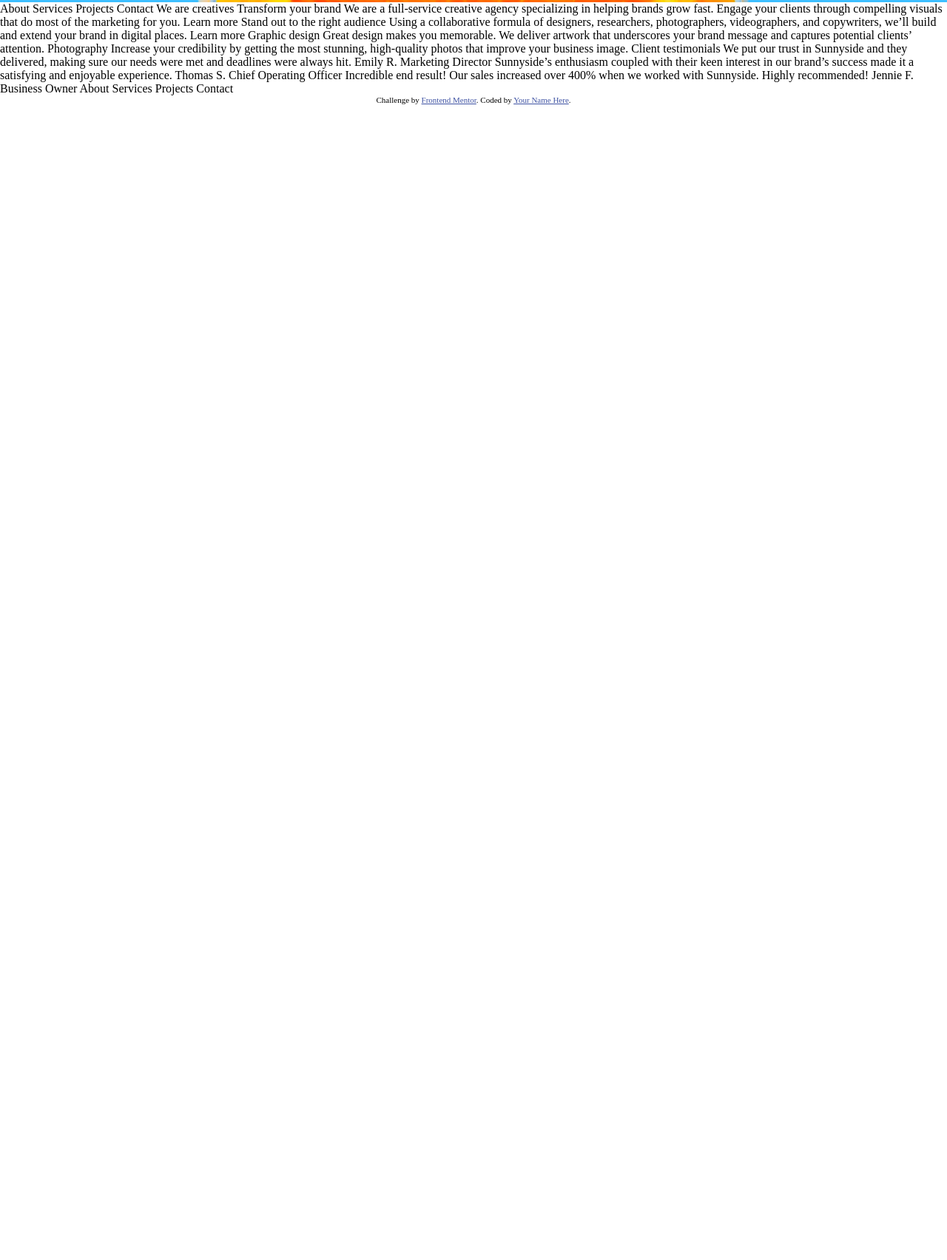
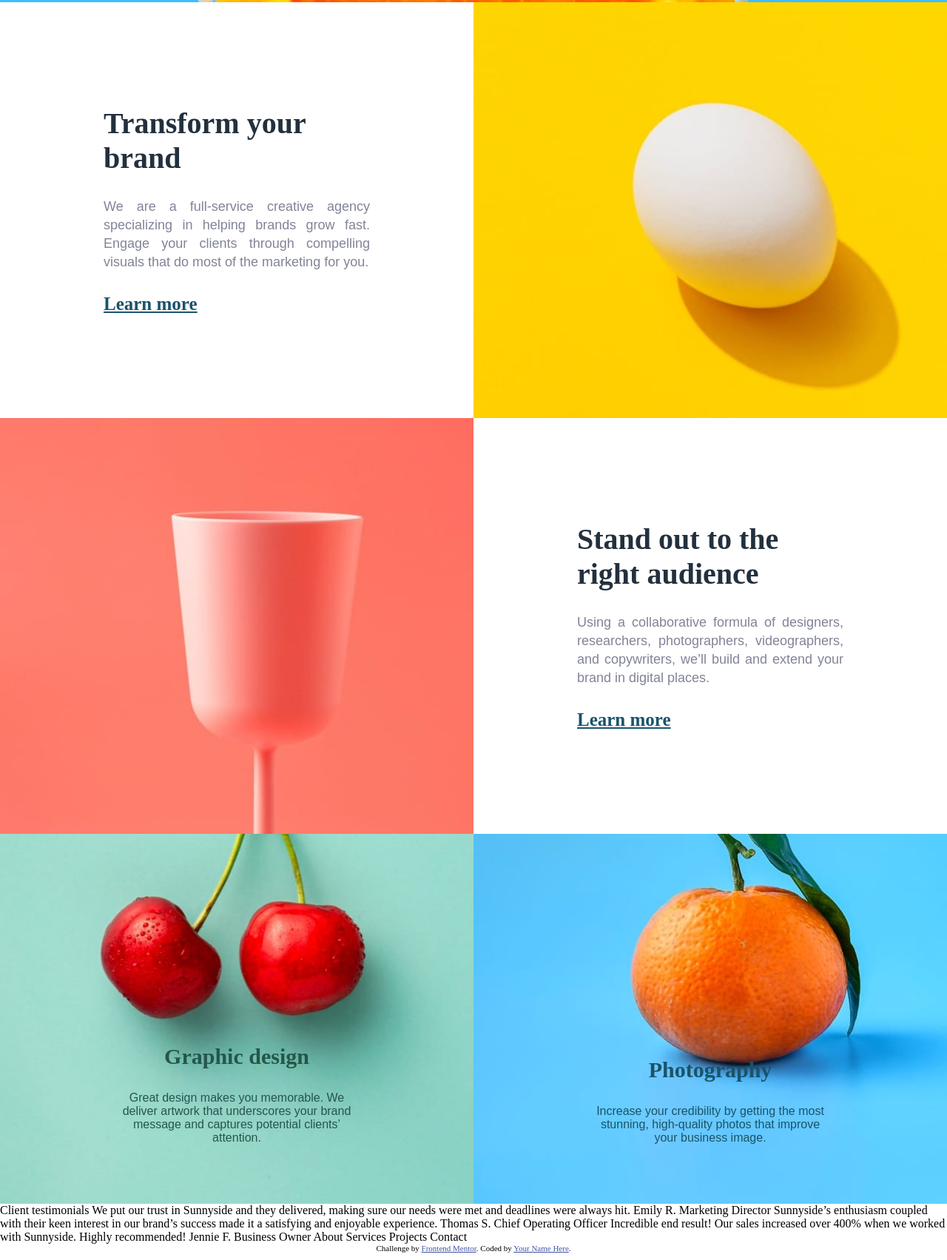
Before and after one commit to hakim-az/web-02-Sunnyside, a plain HTML site: page index.html in a window 1280 px wide. Shown: the part 697-2400 px from the top of the page at 74% size. Drawn offline with Linux system fonts and the light colour scheme.

Commit message:
Finsish the first , second and third section

```diff
--- a/css/style.css
+++ b/css/style.css
@@ -177,5 +177,139 @@ body{
 }
 /* HEADER START END */
 
+/* SECTIONEs STYLE START */
+.first-section , .second-section , .third-section{
+    width: 100%;
+    display: flex;
+    flex-direction: row;
+    justify-content: center;
+}
+.image{
+    background-size: cover;
+    background-position: center center;
+}
+.content{
+    padding: 30px;
+    display: flex;
+    flex-direction: column;
+    justify-content: center;
+    padding: 140px;
+}
+.content h2{
+    font-size: 2.5rem;
+    margin-bottom: 30px;
+}
+.first-section h2{
+    width: 80%;
+}
+.content p{
+    width: 100%;
+    text-align: justify;
+    line-height: 25px;
+    margin-bottom: 30px;
+}
+.content .learn-more{
+    font-size: 25px;
+    color: var(--blue);
+    font-weight: 600;
+    cursor: pointer;
+}
+.left , .right{
+    width: 50%;
+    max-width: 700px;
+}
+.first-section .right{
+    background-image: url(../images/desktop/image-transform.jpg);
+    background-repeat: no-repeat;
+}
+.second-section .left{
+    background-image: url(../images/desktop/image-stand-out.jpg);
+    background-repeat: no-repeat;
+}
+.third-section .left{
+    background-image: url(../images/desktop/image-graphic-design.jpg);
+    background-repeat: no-repeat;
+}
+.third-section .right{
+    background-image: url(../images/desktop/image-photography.jpg);
+    background-repeat: no-repeat;
+}
+.third-section .left , .third-section .right{
+    height: 70vh;
+    max-height: 500px;
+    display: flex;
+    align-items: flex-end;
+}
+.text{
+    padding-bottom: 80px;
+    width: 50%;
+    margin: 0 auto;
+}
+.text h4{
+    font-size: 30px;
+    text-align: center;
+    margin-bottom: 30px;
+}
+.text p{
+    text-align: center;
+    font-size: 16px;
+}
+.third-section .left h4 , .third-section .left p{
+    color: var(--green);
+}
+.third-section .right h4 , .third-section .right p{
+    color: var(--blue);
+}
+@media only screen and (max-width: 768px){
+    .first-section , .second-section , .third-section{
+        flex-direction: column;
+        align-items: center;
+    }
+    .left , .right{
+        width: 100%;
+    }
+    .content{
+        align-items: center;
+        text-align: center;
+        padding: 15%;
+    }
+    .content p{
+        text-align: center;
+    }
+    .first-section .right{
+        background-image: url(../images/mobile/image-transform.jpg);
+        background-position: center center;
+        background-size: cover;
+        height: 70vh;
+    }
+    .second-section .left{
+        background-image: url(../images/mobile/image-stand-out.jpg);
+        background-position: center center;
+        background-size: cover;
+        height: 70vh;
+    }
+    .third-section .left{
+        background-image: url(../images/mobile/image-graphic-design.jpg);
+        background-size: cover;
+        height: 90vh;
+        max-height: 90vh;
+        background-position: center top;
+    }
+    .third-section .right{
+        background-image: url(../images/mobile/image-photography.jpg);
+        background-size: cover;
+        background-position: top center;
+        height: 90vh;
+        max-height: 90vh;
+    }
+    .first-section{
+        flex-direction: column-reverse;
+    }
+    .text{
+        width: 90%;
+    }
+}
+/* SECTIONs STYLE END */
+
 .attribution { font-size: 11px; text-align: center; }
 .attribution a { color: hsl(228, 45%, 44%); }
--- a/index.html
+++ b/index.html
@@ -39,31 +39,55 @@
   </header>
   <!-- HEADER END -->
 
-  About
-  Services
-  Projects
-  Contact
+  <!-- FIRST SECTION START -->
+  <section class="first-section">
+      <div class="left content">
+        <h2>Transform your brand</h2>
+        <p>
+          We are a full-service creative agency specializing in helping brands grow fast.
+          Engage your clients through compelling visuals that do most of the marketing for you.
+        </p>
+        <a href="" class="learn-more"> Learn more</a>
+      </div>
+      <div class="right impage"></div>
+  </section>
+  <!-- FIRST SECTION END -->
 
-  We are creatives
+   <!-- SECOND SECTION START -->
+   <section class="second-section">
+    <div class="left impage"></div>
+    <div class="right content">
+      <h2> Stand out to the right audience</h2>
+      <p>
+        Using a collaborative formula of designers, researchers, photographers, videographers, and copywriters, we’ll build and extend your brand in digital places.
+      </p>
+      <a href="" class="learn-more"> Learn more</a>
+    </div>
+  </section>
+  <!-- SECOND SECTION END -->
 
-  Transform your brand
+   <!-- THIRD SECTION START -->
+   <section class="third-section">
+      <div class="left image">
+        <div class="text">
+          <h4>Graphic design</h4>
+          <p>
+            Great design makes you memorable. We deliver artwork that underscores your brand message and captures potential clients’ attention.
+          </p>
+        </div>
+      </div>
+      <div class="right impage">
+        <div class="text">
+          <h4>Photography</h4>
+          <p>
+            Increase your credibility by getting the most stunning, high-quality photos that improve your business image.
+          </p>
+        </div>
+      </div>
+  </section>
+  <!-- THIRD SECTION END -->
 
-  We are a full-service creative agency specializing in helping brands grow fast.
-  Engage your clients through compelling visuals that do most of the marketing for you.
 
-  Learn more
-
-  Stand out to the right audience
-
-  Using a collaborative formula of designers, researchers, photographers, videographers, and copywriters, we’ll build and extend your brand in digital places.
-
-  Learn more
-
-  Graphic design
-  Great design makes you memorable. We deliver artwork that underscores your brand message and captures potential clients’ attention.
-
-  Photography
-  Increase your credibility by getting the most stunning, high-quality photos that improve your business image.
 
   Client testimonials
 
```
